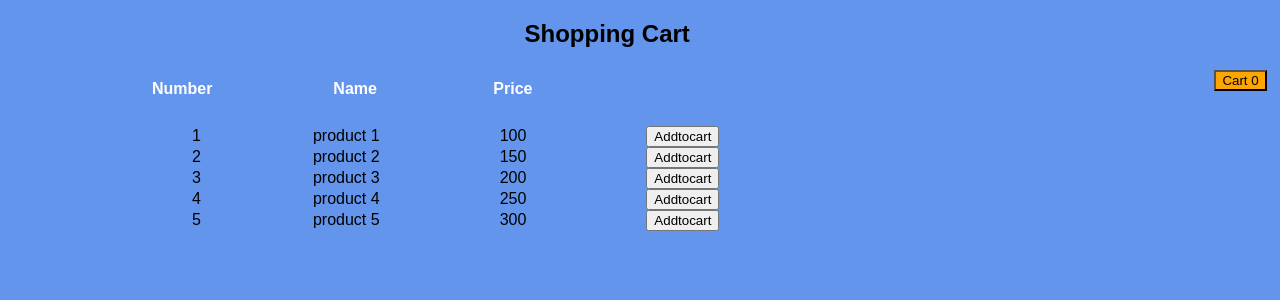
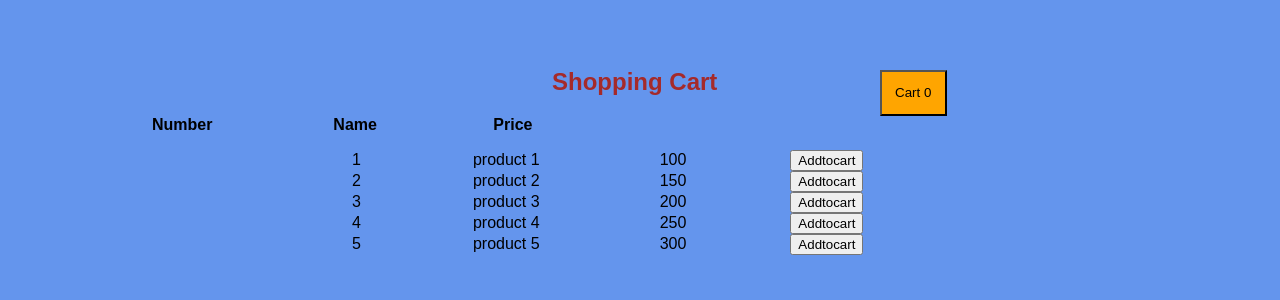
Before and after one commit to Shankar18294/React-shopping-cart, a React (Create React App) app: page / in a window 1280 px wide. Shown: the top 300 px of the page. Built offline with nearby package versions, Linux system fonts and the light colour scheme.

Commit message:
Update index.css

```diff
--- a/src/index.css
+++ b/src/index.css
@@ -5,22 +5,15 @@ body {
   background-color: cornflowerblue;
 }
 
-.headingList {
-  padding-top: 12px;
-  padding-bottom: 12px;
-  text-align: left;
-  /* background-color: #4CAF50; */
-  color: white;
-}
 li{
   padding-bottom: 2em;
 }
 
 
-li.productQunatity {
+/* li.productQunatity {
   margin-right: 36em;
   float: right;
-}
+} */
 
 li.productPrice {
   margin-left:7.5em;
@@ -30,9 +23,10 @@ li.btn {
   margin-left: 10%;
 }
 
-.goto-cart-btn {
+button.goto-cart-btn {
   margin-top: 50px;
-  margin-right: 1em;
+  margin-right: 25em;
+  padding: 1em;
   float: right;
   background-color:orange;
 }
@@ -40,8 +34,40 @@ li.btn {
 ul li {
   display: inline;
   margin-left: 7em;
-  padding: 0 0 0 2m;
+  text-align: center;
+  /* padding: 0 0 0 0em; */
 }
 h2{
-  text-align: center;
+  /* text-align: center; */
+  padding-top: 2em;
+  margin-left: 23em;
+  color: brown;
 }
+ul.productList{
+  margin-left: 10em;
+}
+ul.headingListCart{
+    /* padding-top: 12px; */
+  /* padding-bottom: 12px; */
+  text-align: left;
+  /* word-spacing: 1em; */
+  padding-right: 1em;
+  margin-left: 10em;
+  color: white;
+}
+ul.headdingListShop{
+    padding-top: 12px;
+  padding-bottom: 12px;
+  text-align: left;
+  margin-left: 10em;
+  color: white;
+}
+ul.cartList{
+  margin-left: 10em;
+  padding-left: 4em;
+}
+span.totalDisplay{
+  color: brown;
+  padding-top: 1em;
+  margin-left: 20em;
+}
```
